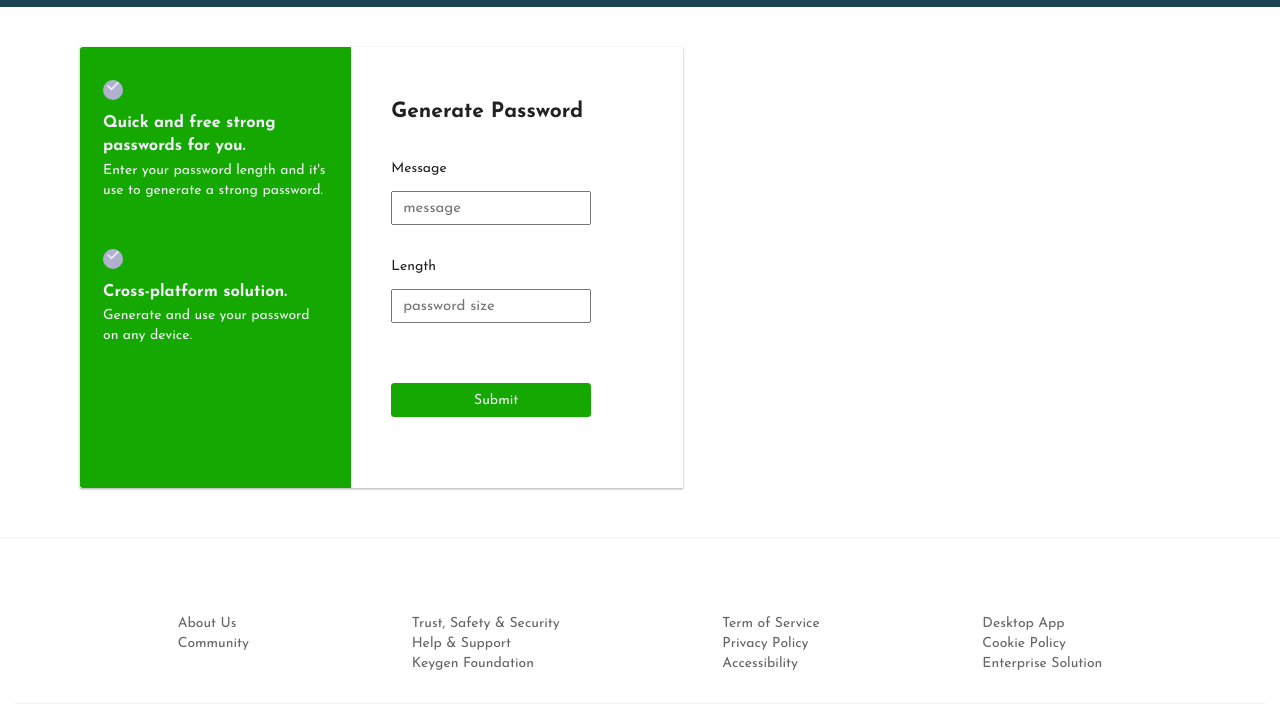
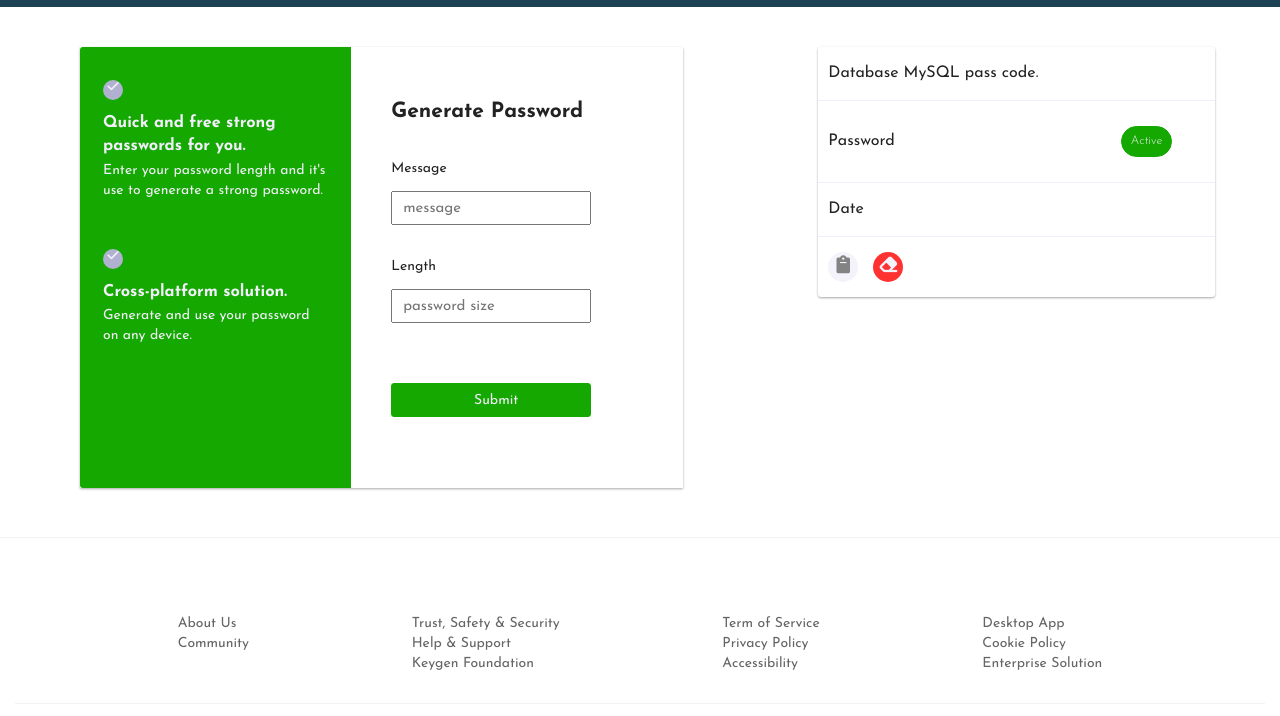
Before and after one commit to PatzPaul/password_generator, a plain HTML site: page index.html in a window 1280 px wide. Shown: the part 73-789 px from the top of the page. Drawn offline with Linux system fonts and the light colour scheme.

Commit message:
User's information card

```diff
--- a/index.html
+++ b/index.html
@@ -72,16 +72,20 @@
                             </div>
                             <div>
                                 <label for="message">Message</label>
-                                <input type="text" placeholder="message">
+                                <input type="text" placeholder="message" class="message__input">
                             </div>
                             <div>
                                 <label for="message">Length</label>
-                                <input type="text" placeholder="password size">
+                                <input type="text" placeholder="password size" class="password__input">
                             </div>
                             <button type="submit" class="btn">Submit</button>
                         </form>
                     </div>
                 </div>
+                <!-- End of Form Content -->
+                <!-- Start of Data Display -->
+                <div class="content__right"></div>
+                <!-- End of Data Display -->
             </section>
             <!-- End of Main Content -->
             <!-- Start of Footer -->
--- a/script.js
+++ b/script.js
@@ -0,0 +1,64 @@
+const contentRight = document.querySelector('.content__right') //** Container for dynamic user data */
+const messageInput = document.querySelector('.message__input') //** Get user password message */
+const passwordInput = document.querySelector('.password__input') //** Get users password length */
+const submitButton = document.querySelector('.btn') //** Form submission */
+
+// TODO Dynamically generate a card for the users information
+const contentInfo = document.createElement('div')
+const message = document.createElement('div')
+const passwordMessage = document.createElement('div')
+const password = document.createElement('div')
+const dateMessage = document.createElement('div')
+const active = document.createElement('div')
+const messageIcons = document.createElement('div')
+const spanMessage = document.createElement('span')
+const spanPassword = document.createElement('span')
+const spanDate = document.createElement('span')
+const divCopy = document.createElement('div')
+const divDelete = document.createElement('div')
+const iconCopy = document.createElement('i')
+const iconDelete = document.createElement('i')
+
+
+contentInfo.className = 'content__info'
+message.className = 'message'
+passwordMessage.className = 'user__info'
+dateMessage.className = 'user__info'
+password.className = 'password'
+active.className = 'active'
+messageIcons.className = 'message__icons'
+iconCopy.className = 'fa-solid'
+iconDelete.className = 'fa-solid'
+
+
+spanMessage.textContent = 'Database MySQL pass code.'
+passwordMessage.appendChild(spanMessage)
+
+spanPassword.textContent = 'Password'
+active.innerText = 'Active'
+password.appendChild(spanPassword)
+password.appendChild(active)
+
+spanDate.innerText = 'Date'
+dateMessage.appendChild(spanDate)
+
+
+iconCopy.classList.add('fa-clipboard')
+iconDelete.classList.add('fa-eraser')
+divDelete.classList.add('delete')
+
+divCopy.appendChild(iconCopy)
+divDelete.appendChild(iconDelete)
+messageIcons.appendChild(divCopy)
+messageIcons.appendChild(divDelete)
+
+
+message.appendChild(passwordMessage)
+message.appendChild(password)
+message.appendChild(dateMessage)
+
+contentInfo.appendChild(message)
+contentInfo.appendChild(messageIcons)
+
+console.log(contentInfo)
+contentRight.appendChild(contentInfo)
--- a/styles/content.css
+++ b/styles/content.css
@@ -14,6 +14,11 @@
     margin-left: 4rem;
     margin-bottom: 0;
     box-shadow: rgba(0, 0, 0, 0.12) 0px 1px 3px, rgba(0, 0, 0, 0.24) 0px 1px 2px;
+}
+
+.content__right {
+    grid-column: 3 / 4;
+    grid-row: 1 / -1;
 }
 
 .form__container {
@@ -90,22 +95,99 @@ input, button {
     background-color: #107702;
 }
 
+/* Content Right */
+.content__info {
+    margin: 2rem 1.5rem;
+    box-shadow: rgba(0, 0, 0, 0.12) 0px 1px 3px, rgba(0, 0, 0, 0.24) 0px 1px 2px;
+    border-radius: .3rem;
+}
+
+.message {
+    display: flex;
+    justify-content: space-between;
+    flex-direction: column;
+}
+
+.user__info{
+    padding: 1.5rem 1rem;
+    font-size: 1.6rem;
+    border-bottom: 1px solid  #F2EFFB;
+}
+
+.password {
+   padding: 2.5rem 1rem;
+   display: flex;
+   align-items: center;
+   font-size: 1.6rem;
+   border-bottom: 1px solid  #F2EFFB;
+}
+
+.active {
+    margin-left: 31rem;
+    padding: .6rem .9rem;
+    font-size: 1.2rem;
+    font-weight: 300;
+    color: #F2EFFB;
+    background-color: #14A800;
+    border: .1rem solid #14A800;
+    border-radius: 2rem;
+    transition: opacity .3s ease-out;
+    cursor: pointer;
+}
+
+.active:hover {
+    opacity: .8;
+}
+
+.message__icons {
+    display: flex;
+    padding: 1.5rem 1rem;
+}
+
+.message__icons div {
+    width: 3rem;
+    height: 3rem;
+    text-align: center;
+    font-size: 1.8rem;
+    color: #656565;
+    background-color: #F2EFFB;
+    border-radius: 50%;
+    margin-right: 1.5rem;
+    opacity: .8;
+    transition: opacity .6s ease-out;
+    cursor: pointer;
+}
+
+.message__icons div i {
+    line-height: 2.5rem;
+}
+
+.message__icons .delete {
+    background-color: #FF0000;
+    color: #F2EFFB;
+}
+
+.message__icons div:hover {
+    opacity: 1;
+}
+
 
 @media screen and (max-width: 499px) {
     .content {
-        width: 95%;
+        width: 100%;
         display: grid;
         grid-template-columns: 1fr;
         grid-template-rows: repeat(2, max-content);
+        margin: 2rem auto;
     }
 
     .content__left {
         grid-column: 1 / 1;
         grid-row: 1 / 2;
         box-shadow: rgba(0, 0, 0, 0.12) 0px 1px 3px, rgba(0, 0, 0, 0.24) 0px 1px 2px;
-        margin-left: 1rem;
+        margin: 0 2rem;
         height: 90%;
-        width: 100%;
+        width: 90%;
         margin-bottom: 3rem;
     }
 
@@ -113,12 +195,22 @@ input, button {
         height: 100%;
     }
 
+    .content__right {
+       grid-column: 1 / -1;
+       grid-row:  2 / -1;
+    }
+
+    .content__info {
+        width: 90%;
+        margin: .2rem auto;
+    }
+
     input , button {
         width: 15rem;
     }
 
     .active {
-        margin-left: 26rem;
+        margin-left: 63.25%;
     }
 
     .form {
@@ -130,7 +222,9 @@ input, button {
 
 @media screen and (min-width: 500px) and (max-width: 999px) {
     .content {
-        width: 90%;
+        margin: 0 auto;
+        border: .2rem solid #FF0000;
+        width: 95%;
         display: grid;
         grid-template-columns: 1fr;
         grid-template-rows: repeat(2, max-content);
@@ -140,13 +234,13 @@ input, button {
         grid-column: 1 / 1;
         grid-row: 1 / 2;
         box-shadow: rgba(0, 0, 0, 0.12) 0px 1px 3px, rgba(0, 0, 0, 0.24) 0px 1px 2px;
-        margin: 2rem 5rem;
+        margin: 2rem auto;
         height: 90%;
-        width: 98%;
+        width: 90%;
     }
 
     .side__items {
-        width: 45%;
+        width: 42%;
     }
 
     .form__container {
@@ -157,8 +251,19 @@ input, button {
         width: 25rem;
     }
 
+    .content__right {
+        grid-column: 1 / -1;
+        grid-row:  2 / -1;
+    }
+
+    .content__info {
+        width: 90%;
+        /* margin: 2rem 2rem; */
+        margin: 2rem auto;
+    }
+
     .active {
-        margin-left: 73%;
+        margin-left: 80%;
     }
 
     .form {
@@ -189,11 +294,16 @@ input, button {
         width: 20rem;
     }
 
+    .content__right {
+        grid-column: 4 / 6;
+        grid-row:  1 / -1;
+    }
+
     .side__items {
         width: 45%;
     }
 
     .active {
-        margin-left: 22%;
+        margin-left: 60%;
     }
 }
--- a/styles/styles.css
+++ b/styles/styles.css
@@ -144,11 +144,25 @@ body {
         right: 47%;
         transform: translateX(47%);
     }
+
+    .footer__top{
+        flex-direction: column;
+        align-items: flex-start;
+    }
+
+    .footer__item {
+        margin: 2rem 0;
+    }
+
+    .footer__item a {
+        margin-bottom: .3rem;
+        font-size: 1.6rem;
+    }
 }
 
 
 /* media queries */
-@media screen and (max-width: 400px) {
+@media screen and (max-width: 500px) {
     .logo {
         position: absolute;
         right: 42.5%;
```
Also changed, not shown: large.txt.
